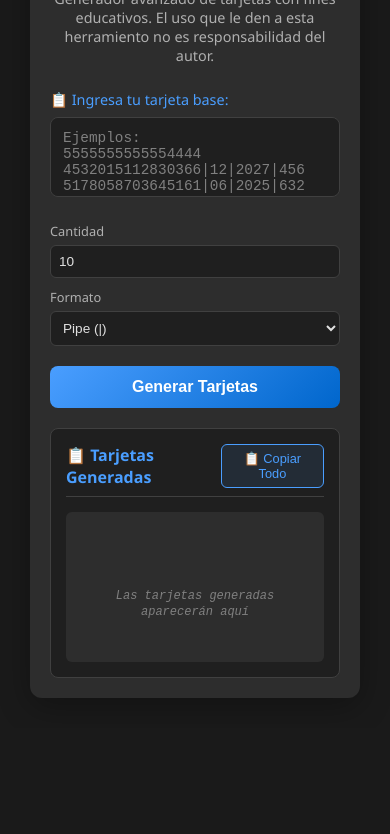
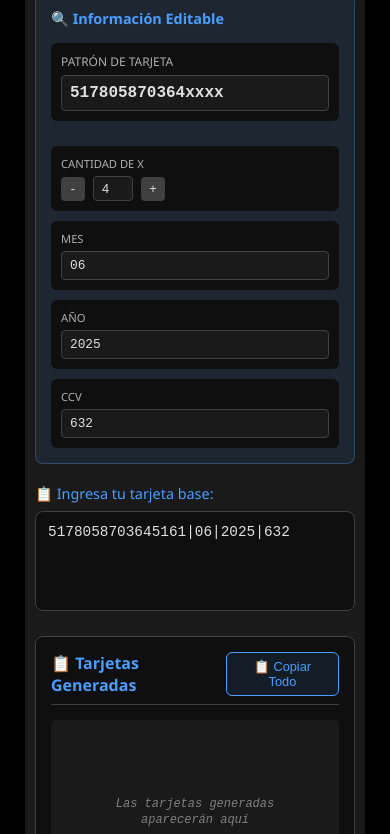
Before and after one commit to sakihf6/namso, a plain HTML site: page index.html in a window 390 px wide. Shown: the part 152-986 px from the top of the page. Before the commit the page ends 880 px from the top, so only its background shows below. Drawn offline with Linux system fonts and the light colour scheme.

Commit message:
Update index.html

```diff
--- a/index.html
+++ b/index.html
@@ -13,24 +13,24 @@
 
         body {
             font-family: 'Segoe UI', Tahoma, Geneva, Verdana, sans-serif;
-            background: #1a1a1a;
+            background: #000000;
             color: #e0e0e0;
             min-height: 100vh;
             padding: 20px;
         }
 
         .container {
-            max-width: 900px;
+            max-width: 1200px;
             margin: 0 auto;
-            background: #2d2d2d;
+            background: #1a1a1a;
             border-radius: 12px;
             padding: 25px;
-            box-shadow: 0 8px 32px rgba(0, 0, 0, 0.3);
+            box-shadow: 0 8px 32px rgba(0, 0, 0, 0.5);
         }
 
         .header {
             text-align: center;
-            margin-bottom: 25px;
+            margin-bottom: 30px;
         }
 
         .title {
@@ -45,12 +45,29 @@
             font-size: 0.9rem;
         }
 
+        .main-grid {
+            display: grid;
+            grid-template-columns: 1fr 1fr;
+            gap: 30px;
+            margin-bottom: 20px;
+        }
+
+        .left-column {
+            display: flex;
+            flex-direction: column;
+            gap: 20px;
+        }
+
+        .right-column {
+            display: flex;
+            flex-direction: column;
+        }
+
         .detected-info {
             background: rgba(74, 158, 255, 0.1);
             border: 1px solid rgba(74, 158, 255, 0.3);
             border-radius: 8px;
             padding: 15px;
-            margin-bottom: 20px;
             display: none;
         }
 
@@ -67,7 +84,7 @@
         }
 
         .detected-pattern {
-            background: #1f1f1f;
+            background: #0f0f0f;
             border-radius: 6px;
             padding: 10px;
             margin-bottom: 10px;
@@ -85,7 +102,7 @@
             font-weight: bold;
             font-family: 'Courier New', monospace;
             font-size: 1rem;
-            background: #2d2d2d;
+            background: #1a1a1a;
             padding: 8px;
             border-radius: 4px;
             border: 1px solid #404040;
@@ -107,7 +124,7 @@
         }
 
         .detected-item {
-            background: #1f1f1f;
+            background: #0f0f0f;
             padding: 10px;
             border-radius: 6px;
         }
@@ -121,7 +138,7 @@
 
         .detected-input {
             width: 100%;
-            background: #2d2d2d;
+            background: #1a1a1a;
             border: 1px solid #404040;
             color: #e0e0e0;
             padding: 6px 8px;
@@ -165,7 +182,7 @@
         .x-count-input {
             width: 40px;
             text-align: center;
-            background: #2d2d2d;
+            background: #1a1a1a;
             border: 1px solid #404040;
             color: #e0e0e0;
             padding: 4px;
@@ -174,7 +191,7 @@
         }
 
         .input-section {
-            margin-bottom: 20px;
+            flex: 1;
         }
 
         .input-label {
@@ -190,13 +207,13 @@
             padding: 12px;
             border: 1px solid #404040;
             border-radius: 8px;
-            background: #1f1f1f;
+            background: #0f0f0f;
             color: #e0e0e0;
             font-size: 0.9rem;
             font-family: 'Courier New', monospace;
             transition: all 0.3s ease;
             resize: none;
-            min-height: 80px;
+            min-height: 120px;
         }
 
         .input-main:focus {
@@ -207,6 +224,10 @@
 
         .input-main::placeholder {
             color: #808080;
+        }
+
+        .controls-section {
+            margin-top: 20px;
         }
 
         .controls-grid {
@@ -232,7 +253,7 @@
             padding: 8px;
             border: 1px solid #404040;
             border-radius: 6px;
-            background: #1f1f1f;
+            background: #0f0f0f;
             color: #e0e0e0;
             font-size: 0.85rem;
             transition: all 0.3s ease;
@@ -255,7 +276,6 @@
             font-weight: 600;
             cursor: pointer;
             transition: all 0.3s ease;
-            margin-bottom: 20px;
         }
 
         .generate-btn:hover {
@@ -264,10 +284,11 @@
         }
 
         .output-section {
-            background: #1f1f1f;
+            background: #0f0f0f;
             border: 1px solid #404040;
             border-radius: 8px;
             padding: 15px;
+            height: fit-content;
         }
 
         .output-header {
@@ -302,10 +323,10 @@
         }
 
         .output-content {
-            background: #2d2d2d;
+            background: #1a1a1a;
             border-radius: 6px;
             padding: 12px;
-            max-height: 200px;
+            max-height: 400px;
             overflow-y: auto;
             font-family: 'Courier New', monospace;
             font-size: 0.8rem;
@@ -332,22 +353,6 @@
             padding: 30px;
         }
 
-        .help-text {
-            background: rgba(74, 158, 255, 0.05);
-            border: 1px solid rgba(74, 158, 255, 0.2);
-            border-radius: 6px;
-            padding: 10px;
-            margin-bottom: 15px;
-            font-size: 0.75rem;
-            color: #b0b0b0;
-        }
-
-        .help-title {
-            color: #4a9eff;
-            font-weight: 600;
-            margin-bottom: 5px;
-        }
-
         /* Scrollbar personalizado */
         .output-content::-webkit-scrollbar {
             width: 6px;
@@ -363,14 +368,20 @@
             border-radius: 3px;
         }
 
+        /* Responsive Design */
         @media (max-width: 768px) {
             .container {
-                padding: 20px;
+                padding: 15px;
                 margin: 10px;
             }
 
+            .main-grid {
+                grid-template-columns: 1fr;
+                gap: 20px;
+            }
+
             .controls-grid {
-                grid-template-columns: 1fr;
+                grid-template-columns: repeat(2, 1fr);
                 gap: 10px;
             }
 
@@ -379,8 +390,43 @@
             }
 
             .output-content {
-                max-height: 150px;
+                max-height: 250px;
                 font-size: 0.75rem;
+            }
+
+            .title {
+                font-size: 1.5rem;
+            }
+
+            .input-main {
+                min-height: 100px;
+            }
+        }
+
+        @media (max-width: 480px) {
+            .container {
+                padding: 10px;
+                margin: 5px;
+            }
+
+            .header {
+                margin-bottom: 20px;
+            }
+
+            .title {
+                font-size: 1.3rem;
+            }
+
+            .controls-grid {
+                grid-template-columns: 1fr;
+            }
+
+            .detected-controls {
+                grid-template-columns: 1fr;
+            }
+
+            .output-content {
+                max-height: 200px;
             }
         }
     </style>
@@ -389,13 +435,17 @@
     <div class="container">
         <!-- Header -->
         <div class="header">
-            <h1 class="title">NAMSO F6 CC-GEN</h1>
+            <h1 class="title">🎯 NAMSO F6 CC-GEN PRO</h1>
             <p class="subtitle">Generador avanzado de tarjetas con fines educativos. El uso que le den a esta herramiento no es responsabilidad del autor.</p>
         </div>
 
+        <!-- Grid Principal -->
+        <div class="main-grid">
+            <!-- Columna Izquierda -->
+            <div class="left-column">
                 <!-- Información Detectada -->
                 <div id="detectedInfo" class="detected-info">
-            <div class="detected-title">🔍 Información Detectada - Editable</div>
+                    <div class="detected-title">🔍 Información Editable</div>
                     <div class="detected-content">
                         <div class="detected-pattern">
                             <div class="pattern-label">Patrón de Tarjeta</div>
@@ -439,12 +489,34 @@
                         placeholder="Ejemplos:
 5555555555554444
 4532015112830366|12|2027|456
-5178058703645161|06|2025|632
+5178058703645161|06|2025|632"
                         rows="3"
                     ></textarea>
                 </div>
+            </div>
+
+            <!-- Columna Derecha -->
+            <div class="right-column">
+                <!-- Salida -->
+                <div class="output-section">
+                    <div class="output-header">
+                        <div class="output-title">📋 Tarjetas Generadas</div>
+                        <button class="copy-btn" onclick="copyAll()" id="copyBtn">
+                            📋 Copiar Todo
+                        </button>
+                    </div>
+
+                    <div class="output-content" id="outputContent">
+                        <div class="empty-state">
+                            Las tarjetas generadas aparecerán aquí
+                        </div>
+                    </div>
+                </div>
+            </div>
+        </div>
 
         <!-- Controles -->
+        <div class="controls-section">
             <div class="controls-grid">
                 <div class="control-group">
                     <label class="control-label">Cantidad</label>
@@ -463,25 +535,11 @@
 
             <!-- Botón -->
             <button class="generate-btn" onclick="generateCards()">
-            Generar Tarjetas
-        </button>
-
-        <!-- Salida -->
-        <div class="output-section">
-            <div class="output-header">
-                <div class="output-title">📋 Tarjetas Generadas</div>
-                <button class="copy-btn" onclick="copyAll()" id="copyBtn">
-                    📋 Copiar Todo
+                🚀 Generar Tarjetas
             </button>
         </div>
+    </div>
 
-            <div class="output-content" id="outputContent">
-                <div class="empty-state">
-                    Las tarjetas generadas aparecerán aquí
-                </div>
-            </div>
-        </div>
-    </div>
     <script>
         /***************************************************
          * VARIABLES GLOBALES
@@ -884,7 +942,7 @@
          * INICIALIZACIÓN
          ***************************************************/
         window.onload = function() {
-            document.getElementById('mainInput').value = '';
+            document.getElementById('mainInput').value = '5178058703645161|06|2025|632';
             updatePatternFromInput();
         };
     </script>
```
Lines whose indentation alone changed are shown as unchanged.
